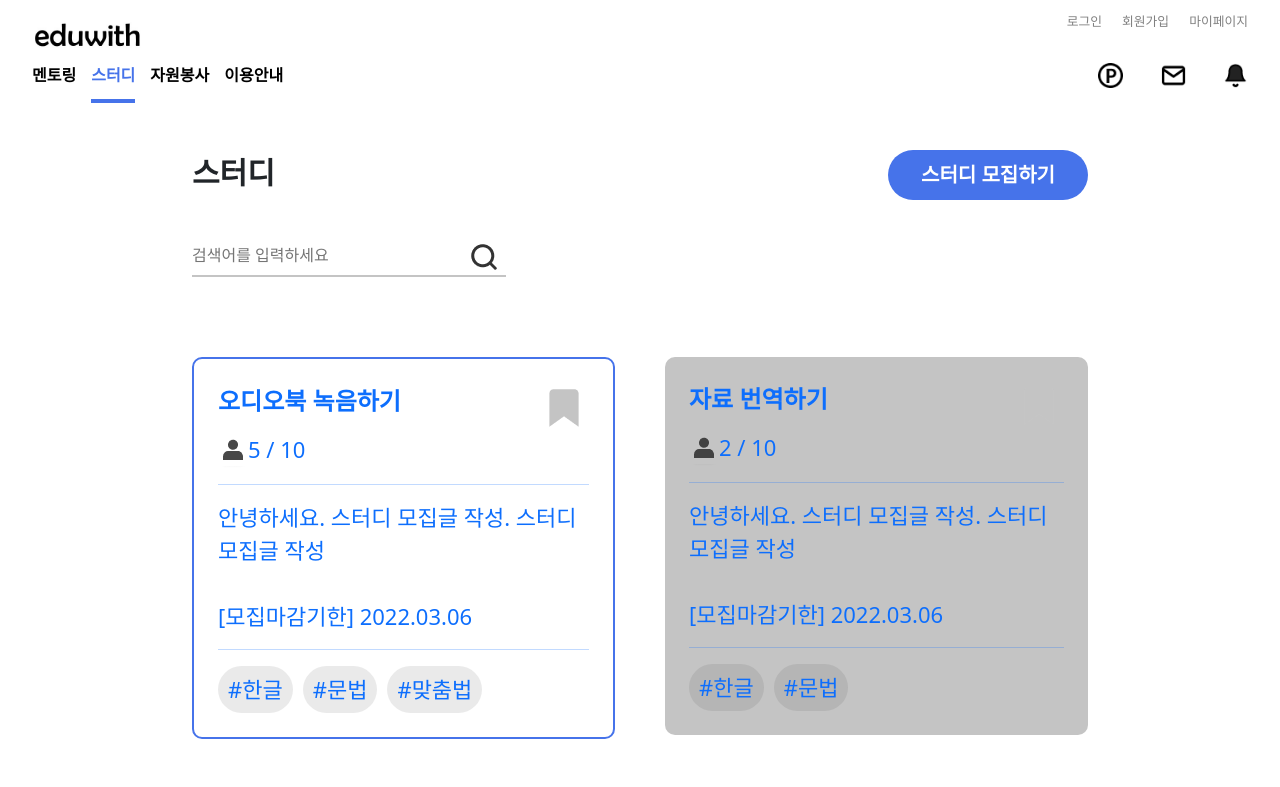
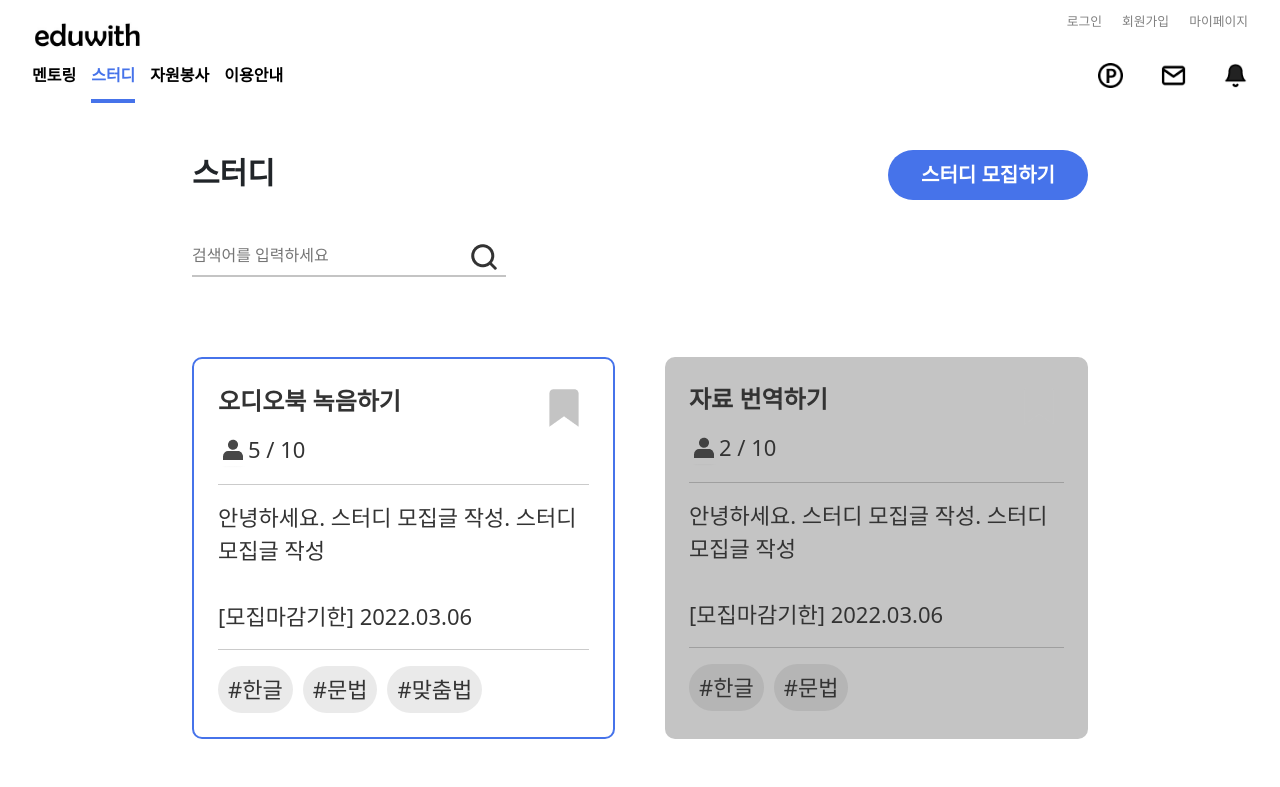
Before and after one commit to Eduwith/frontend, a React (Create React App) app: page /studies in a window 1280 px wide. Shown: the top 787 px of the page. Built offline with nearby package versions, Linux system fonts and the light colour scheme.

Commit message:
FEAT study scrap

```diff
--- a/src/components/study/StudyDetail.js
+++ b/src/components/study/StudyDetail.js
@@ -26,89 +26,58 @@ background-color: #333333;
 opacity: 0.2;
 `;
 
-function StudyDetail({toggleStudyDetailPopup, scrap, onClickScrap}) {
+function StudyDetail() {
     const navigate = useNavigate();
     const location = useLocation();
     const slist = location.state.data;
+    const scrapYN = location.state.scrap;
+
     console.log(slist);
     console.log(location.state.scrap);
-    //const [slist, setSlist] = useState([]);
-     const [error, setError] = useState(null);
-     //const apiStudyDetail = "http://localhost:8080/api/studies";
-    // const apiStudyDetail = "http://localhost:8080/api/studies"+slist.s_no
-    // const postStudy = async () => {
-    //     try {
-    //         setError(null);
-    //         axios.post(apiStudyDetail, {
-    //             email:email,
-    //             s_no: slist.s_no
-    //         }).then(function(response) {
-    //             if(response.data){
-    //                 console.log('스터디 신청 완료');
-    //                 toggleStudyDetailPopup(false);
-    //               }
-    //               else{
-    //                 alert('신청 실패');
-    //               }
-    //         });
-    //     } catch (e) {
-    //         setError(e);
-    //         console.log(e);
-    //     }
-    // };
 
-    // const getSlist = async () => {
-    //     try {
-    //         setError(null);
-    //         setSlist(null);
-    //         const response = await axios.get(apiStudyDetail);
-    //         setSlist(response.data);
-    //         console.log(response.data);
-    //     } catch (e) {
-    //         setError(e);
-    //         console.log(e);
-    //     }
-    // };
-    // useEffect(() => {
-    //     getSlist();
-    // }, []);
+    const baseUrl = "http://localhost:8080";
+    const apiStudyDetail = "http://localhost:8080/api/studies"+slist.s_no
+    const postStudy = async () => {
+        try {
+            axios.post(apiStudyDetail, {
+                s_no: slist.s_no,
+                scrapYN: scrap
+            }).then(function(response) {
+                if(response.data){
+                    console.log('스터디 신청 완료');
+                  }
+                  else{
+                    alert('신청 실패');
+                  }
+            });
+        } catch (e) {
+            console.log(e);
+        }
+    };
 
-    const email = "이메일";
-    // const [scrap, setScrap] = useState(false);
+    const [scrap, setScrap] = useState(scrapYN);
+    const onClickScrap = () => {
+        setScrap(current => !current);
+    }
 
-    // const onClickScrap = () => {
-    //     setScrap(current => !current);
-    // }
     const onClickApply = () => {
         alert('신청되었습니다.');
-        toggleStudyDetailPopup(false);
-        //postStudy();
+        //toggleStudyDetailPopup(false);
+        postStudy();
     }
     const onClickClose = () => {
         //toggleStudyDetailPopup(false);
         navigate('/studies');
     }
-    // var slist = [{
-    //     s_no:5,
-    //     title:"강의 자막 업로드",
-    //     contents: "안녕하세요. 스터디 모집글 작성. 스터디 모집글 작성",
-    //     r_start_date: "2022.02.28",
-    //     r_end_date: "2022.03.06",
-    //     s_start_date: "2022.03.07",
-    //     s_end_date: "2023.01.31",
-    //     current_people: "0",
-    //     total_people: "10",
-    //     s_period: "5"
-    // }]
-    console.log(slist)
+
     return(
         <div>
-            <Background onClick={toggleStudyDetailPopup} />
+            <Background />
             <div className={styles.box}>
                 <div className={styles.boxtop}>
                     {console.log(slist.title)}
                     <div className={styles.boxtitle}>{slist.title}</div>
-                    { scrap ? <img src={scrapicon} className={styles.scrap} onClick={onClickScrap} /> : <img src={scrappedicon} className={styles.scrap} onClick={onClickScrap} /> }
+                    { scrap ? <img src={scrappedicon} className={styles.scrap} onClick={onClickScrap}/> : <img src={scrapicon} className={styles.scrap} onClick={onClickScrap} /> }
                     <img className={styles.close} src={closeicon} onClick={onClickClose}/>
                 </div>
                 <div>
--- a/src/components/study/StudyDetail.module.css
+++ b/src/components/study/StudyDetail.module.css
@@ -6,7 +6,7 @@
     right: 0;
     z-index: 990;
     width: 50vw;
-    height: 70vh;
+    height: auto;
     /* overflow: hidden; */
     background: white;
     padding: 3%;
--- a/src/components/study/StudyRegister.js
+++ b/src/components/study/StudyRegister.js
@@ -107,7 +107,7 @@ function StudyRegister() {
           </div> */}
 
           <div className={styles.btnblock}>
-          <button type="submit" className={styles.btn_apply}>등록하기</button>
+          <button type="submit" className={styles.btn_apply} onClick={postStudyRegister}>등록하기</button>
           <button type="submit" className={styles.btn_back} onClick={ () => navigate('/studies')}>취소하기</button>
           </div>
 
--- a/src/data_study.js
+++ b/src/data_study.js
@@ -14,6 +14,7 @@ function data_study() {
             s_period: "5",
             tag: ["한글", "문법", "맞춤법"],
             recruitYN: "Y",
+            scrapYN: "N",
         },
         {
             s_no:1,
@@ -28,6 +29,7 @@ function data_study() {
             s_period: "5",
             tag: ["한글", "문법"],
             recruitYN: "N",
+            scrapYN: "N",
         },
         {
             s_no:2,
@@ -42,6 +44,7 @@ function data_study() {
             s_period: "5",
             tag: [],
             recruitYN: "N",
+            scrapYN: "Y",
 
         },
         {
@@ -57,6 +60,7 @@ function data_study() {
             s_period: "5",
             tag: ["한글", "문법", "맞춤법"],
             recruitYN: "Y",
+            scrapYN: "N",
         },
         {
             s_no:4,
@@ -71,6 +75,7 @@ function data_study() {
             s_period: "5",
             tag: ["한글"],
             recruitYN: "Y",
+            scrapYN: "N",
 
         },
         {
@@ -86,6 +91,7 @@ function data_study() {
             s_period: "5",
             tag: [],
             recruitYN: "Y",
+            scrapYN: "Y",
         }
     ]
 
--- a/src/routes/Mypage.js
+++ b/src/routes/Mypage.js
@@ -44,7 +44,7 @@ function MyPage() {
         {
             headers:{
               'Content-type': 'application/json',
-              'Authorization' : `Bearer ${localStorage.getItem(jwtToken)}`
+              //'Authorization' : `Bearer ${localStorage.getItem(jwtToken)}`
             }
         }
         ).then(function (response) {
--- a/src/routes/Study.js
+++ b/src/routes/Study.js
@@ -27,7 +27,7 @@ function Study(){
         background-color : #c4c4c4;
       }
     `;
-
+    const baseUrl = "http://localhost:8080";
     const [page, setPage] = useState(1); // 현재 페이지
     const onClickTwo = () =>{
         setPage(2);
@@ -46,10 +46,10 @@ function Study(){
     //     setCurrentPosts(slist.slice(indexOfFirstPost, indexOfLastPost));
     // }, [indexOfFirstPost, indexOfLastPost, page]);
 
+    //토클
     const [studyDetailPopup, setStudyDetailPopup] = useState(false);
     const toggleStudyDetailPopup = (s_no) => {
         setStudyDetailPopup(current => !current);
-        //setNo(s_no)
     };
 
     //스크랩
@@ -57,6 +57,22 @@ function Study(){
     const onClickScrap = () => {
         setScrap(current => !current);
     }
+    const getScrap = (scrapYn) => {
+        if(scrapYn == "Y") return (scrap == true)
+        if(scrapYn == "N") return (scrap == false)
+    }
+    const [s_no, setSno] = useState("");
+    const postScrap = async () => {
+        axios.post(baseUrl+"/studies/scrap", {
+          s_no: s_no,
+          scrapYN: scrap
+        }).then(function (response) {
+
+        }).catch(function(error) {
+          console.log(error);
+          alert('실패');
+        });
+    };
 
     //검색창
     const [searchTag, setSearchTag] = useState("");
@@ -113,16 +129,20 @@ function Study(){
             <div className={styles.sbody}>
                 {slist.map((item, idex) =>
                 (
-                        <Link to={`/studies/${item.s_no}`} state={{ data: item, scrap : scrap, }} style={{textDecoration : "none"}}>
                     <Sbox recruit={item.recruitYN} className={styles.box} key={idex}>
                         <div className={styles.boxtop}>
+
+                            <Link to={`/studies/${item.s_no}`} state={{ data: item, scrap: scrap}} style={{ textDecoration: "none", color: "#333333" }}>
                                 <div className={styles.boxtitle} onClick={toggleStudyDetailPopup}>{item.title}</div>
-
-                                { scrap ? <img src={scrappedicon} className={styles.scrap} onClick={onClickScrap} /> : <img src={scrapicon} className={styles.scrap} onClick={onClickScrap} /> }
+                            </Link>
+                            {getScrap(item.scrapYN)}
+                            {console.log(scrap)}
+                            {scrap ? <img src={scrappedicon} className={styles.scrap} onClick={onClickScrap} /> : <img src={scrapicon} className={styles.scrap} onClick={onClickScrap} />}
                         </div>
+                        <Link to={`/studies/${item.s_no}`} state={{ data: item, scrap : scrap, }} style={{textDecoration : "none", color: "#333333"}}>
                         <div>
-                                <img src={peopleicon} className={styles.peopleicon}/>
-                                 {item.current_people} / {item.total_people} <hr/> </div>
+                            <img src={peopleicon} className={styles.peopleicon} />
+                            {item.current_people} / {item.total_people} <hr /> </div>
 
                         <div className={styles.boxdetail} onClick={toggleStudyDetailPopup}>
                             {item.contents} <br /><br />
@@ -132,17 +152,18 @@ function Study(){
 
                         <div className={styles.boxtag} onClick={toggleStudyDetailPopup}>
                             {
-                                    item.tag.map((tag, idex) =>(
+                                item.tag.map((tag, idex) => (
                                     <div className={styles.tag} key={tag}>#{tag}</div>
                                 ))
                             }
                         </div>
+                        </Link>
                         {/* {studyDetailPopup && (
                                 <StudyDetail slist={item} toggleStudyDetailPopup={toggleStudyDetailPopup} scrap={scrap} onClickScrap={onClickScrap}/>
                              )}  */}
                     </Sbox>
-                    </Link>
                 ))}
+                {console.log(s_no)}
 
 
             </div>
```
Lines whose indentation alone changed are shown as unchanged.
